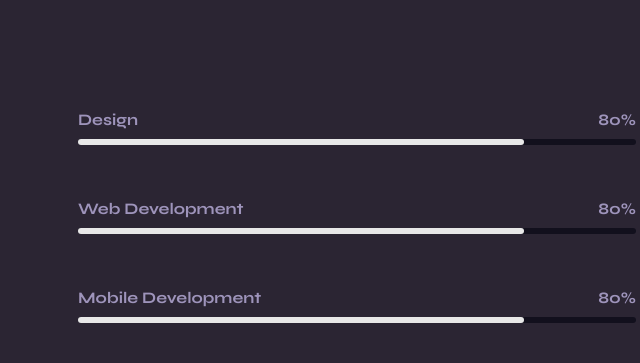
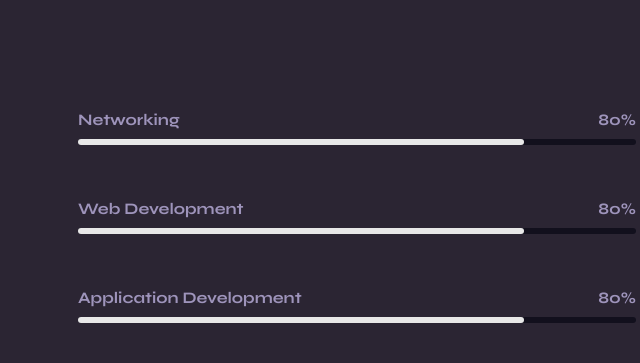
Before and after one commit to Shavivvvv/CUNANAN-PORTFOLIO, a plain HTML site: page index.html in a window 1280 px wide. Shown: the part 894-1257 px from the top of the page, 562-1202 px from the left. Drawn offline with nearby package versions, Linux system fonts and the light colour scheme.

Commit message:
updated the index

```diff
--- a/index.html
+++ b/index.html
@@ -139,7 +139,7 @@
 
                 <li>
                   <div class="progress-wrapper">
-                    <p class="progress-label">Design</p>
+                    <p class="progress-label">Networking</p>
 
                     <data class="progress-value" value="80">80%</data>
                   </div>
@@ -163,7 +163,7 @@
 
                 <li>
                   <div class="progress-wrapper">
-                    <p class="progress-label">Mobile Development</p>
+                    <p class="progress-label">Application Development</p>
 
                     <data class="progress-value" value="80">80%</data>
                   </div>
@@ -268,7 +268,7 @@
                   <p class="card-text">A Whack a Mole Mini-Game<br>(HTML, CSS, & JAVASCRIPT)</p>
                 </div>
 
-                <a href="https://bit.ly/3GKn1kE" target="_blank" class="layer-link"></a>
+                <a href="https://patuwik-dotcom.github.io/LandFWeb/Website/Mai_page.html" target="_blank" class="layer-link"></a>
 
               </div>
             </li>
```
